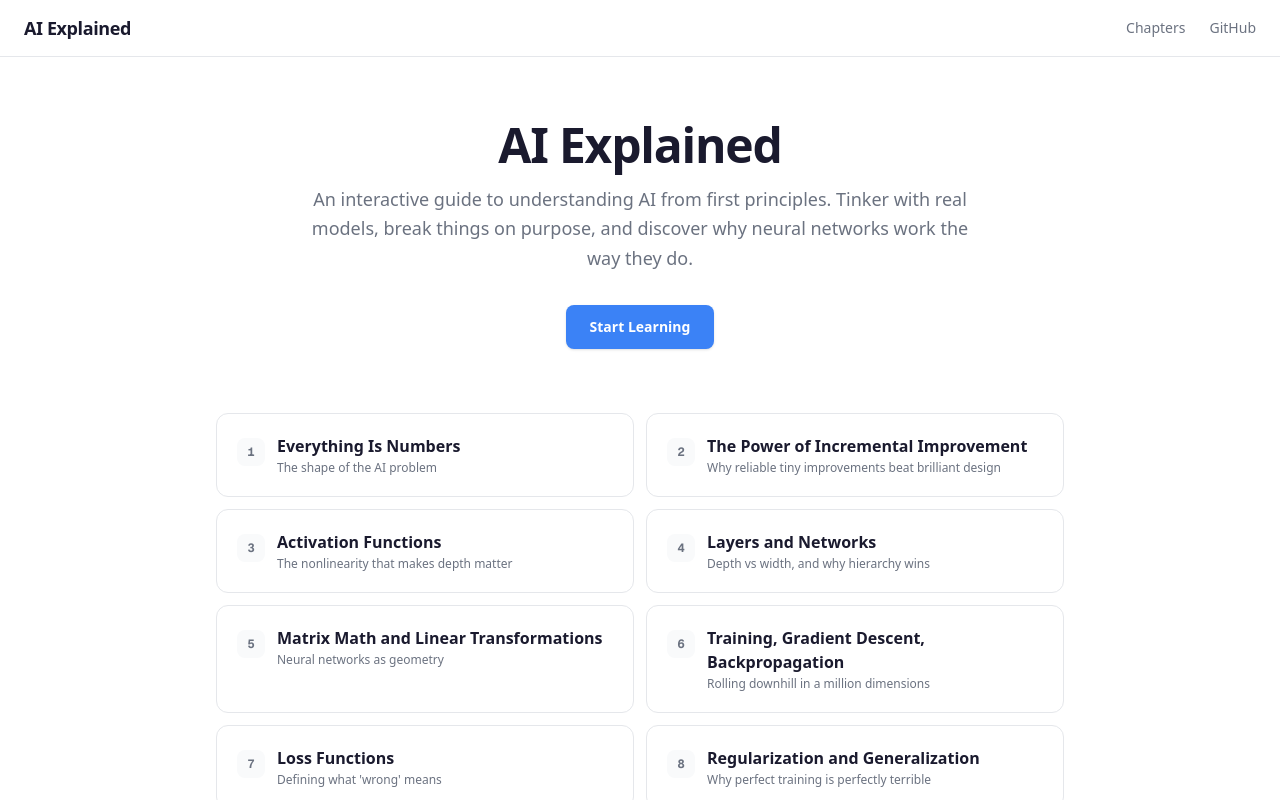
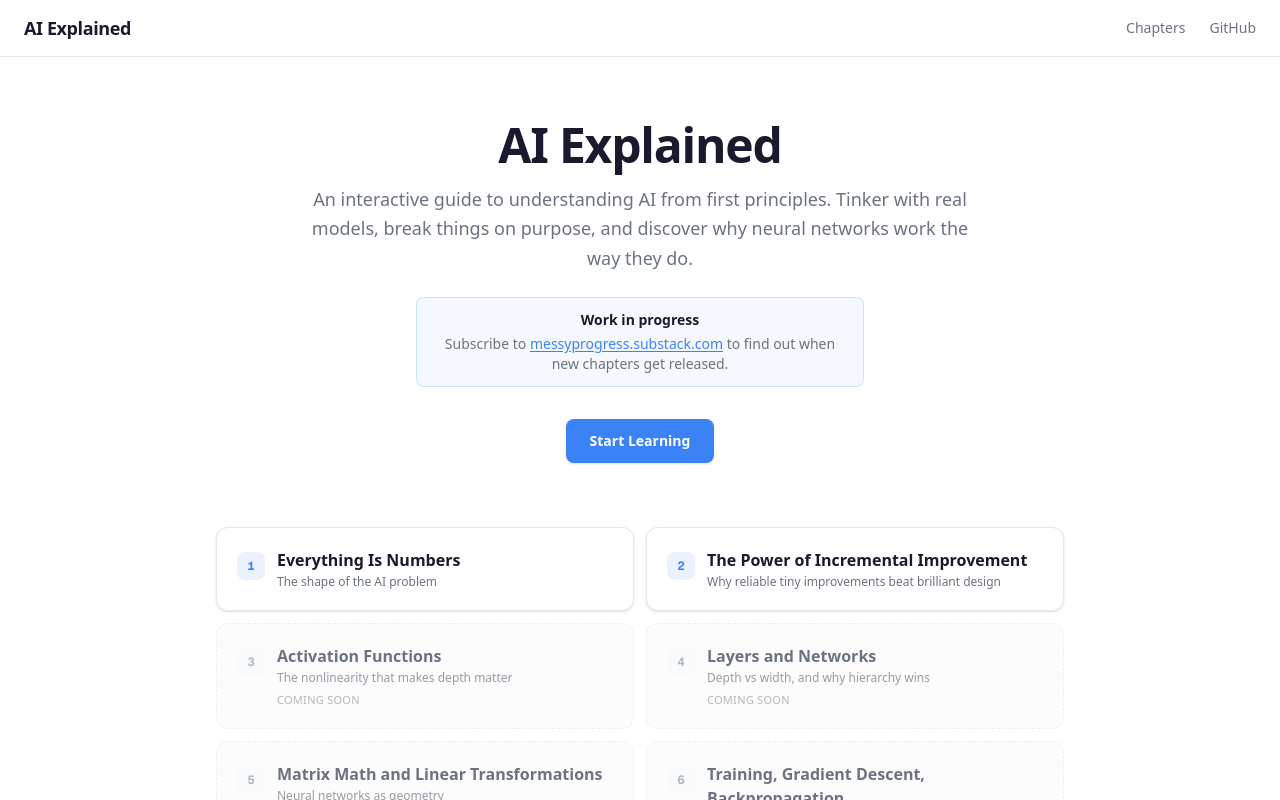
Before and after one commit to robennals/ai-explained, a Next.js app: page / in a window 1280 px wide. Shown: the top 800 px of the page. Built offline with nearby package versions, Linux system fonts and the light colour scheme.

Commit message:
Contents says when chapter in progress

```diff
--- a/src/app/page.tsx
+++ b/src/app/page.tsx
@@ -13,6 +13,21 @@ export default function HomePage() {
           Tinker with real models, break things on purpose, and discover why
           neural networks work the way they do.
         </p>
+        <div className="mx-auto mt-6 max-w-md rounded-lg border border-accent/20 bg-accent/5 px-5 py-3 text-sm">
+          <p className="font-semibold text-foreground">Work in progress</p>
+          <p className="mt-1 text-muted">
+            Subscribe to{" "}
+            <a
+              href="https://messyprogress.substack.com"
+              target="_blank"
+              rel="noopener noreferrer"
+              className="font-medium text-accent underline underline-offset-2 hover:text-accent-dark"
+            >
+              messyprogress.substack.com
+            </a>{" "}
+            to find out when new chapters get released.
+          </p>
+        </div>
         <Link
           href="/01-computation"
           className="mt-8 inline-block rounded-lg bg-accent px-6 py-3 text-sm font-semibold text-white shadow-sm transition-colors hover:bg-accent-dark"
@@ -22,14 +37,15 @@ export default function HomePage() {
       </div>
 
       <div className="grid gap-3 sm:grid-cols-2">
-        {chapters.map((ch) => (
+        {chapters.map((ch) =>
+          ch.ready ? (
             <Link
               key={ch.id}
               href={`/${ch.slug}`}
-            className="group rounded-xl border border-border p-5 transition-all hover:border-accent/30 hover:shadow-sm"
+              className="group rounded-xl border border-border bg-white p-5 shadow-sm transition-all hover:border-accent/30 hover:shadow-md"
             >
               <div className="flex items-start gap-3">
-              <span className="mt-1 flex h-7 w-7 shrink-0 items-center justify-center rounded-lg bg-surface font-mono text-xs font-bold text-muted group-hover:bg-accent/10 group-hover:text-accent">
+                <span className="mt-1 flex h-7 w-7 shrink-0 items-center justify-center rounded-lg bg-accent/10 font-mono text-xs font-bold text-accent group-hover:bg-accent/15">
                   {ch.id}
                 </span>
                 <div className="min-w-0">
@@ -40,7 +56,28 @@ export default function HomePage() {
                 </div>
               </div>
             </Link>
-        ))}
+          ) : (
+            <div
+              key={ch.id}
+              className="rounded-xl border border-dashed border-border/70 bg-surface/50 p-5"
+            >
+              <div className="flex items-start gap-3">
+                <span className="mt-1 flex h-7 w-7 shrink-0 items-center justify-center rounded-lg bg-surface font-mono text-xs font-bold text-muted/50">
+                  {ch.id}
+                </span>
+                <div className="min-w-0">
+                  <h2 className="font-semibold text-muted">
+                    {ch.title}
+                  </h2>
+                  <p className="mt-0.5 text-xs text-muted/70">{ch.subtitle}</p>
+                  <p className="mt-1.5 text-[11px] font-medium uppercase tracking-wide text-muted/50">
+                    Coming soon
+                  </p>
+                </div>
+              </div>
+            </div>
+          )
+        )}
       </div>
     </main>
   );
--- a/src/lib/curriculum.ts
+++ b/src/lib/curriculum.ts
@@ -5,6 +5,7 @@ export interface Chapter {
   subtitle: string;
   prerequisites: number[];
   description: string;
+  ready?: boolean;
 }
 
 export const chapters: Chapter[] = [
@@ -16,6 +17,7 @@ export const chapters: Chapter[] = [
     prerequisites: [],
     description:
       "Text, images, and sound are all numbers. Thinking is a function. Models are machines with knobs. The challenge: find the right settings.",
+    ready: true,
   },
   {
     id: 2,
@@ -25,6 +27,7 @@ export const chapters: Chapter[] = [
     prerequisites: [1],
     description:
       "Evolution, A/B testing, and gradient descent are all the same algorithm. The secret to building complex things: small changes, tested against reality, kept or discarded.",
+    ready: true,
   },
   {
     id: 3,
```
Lines whose indentation alone changed are shown as unchanged.
